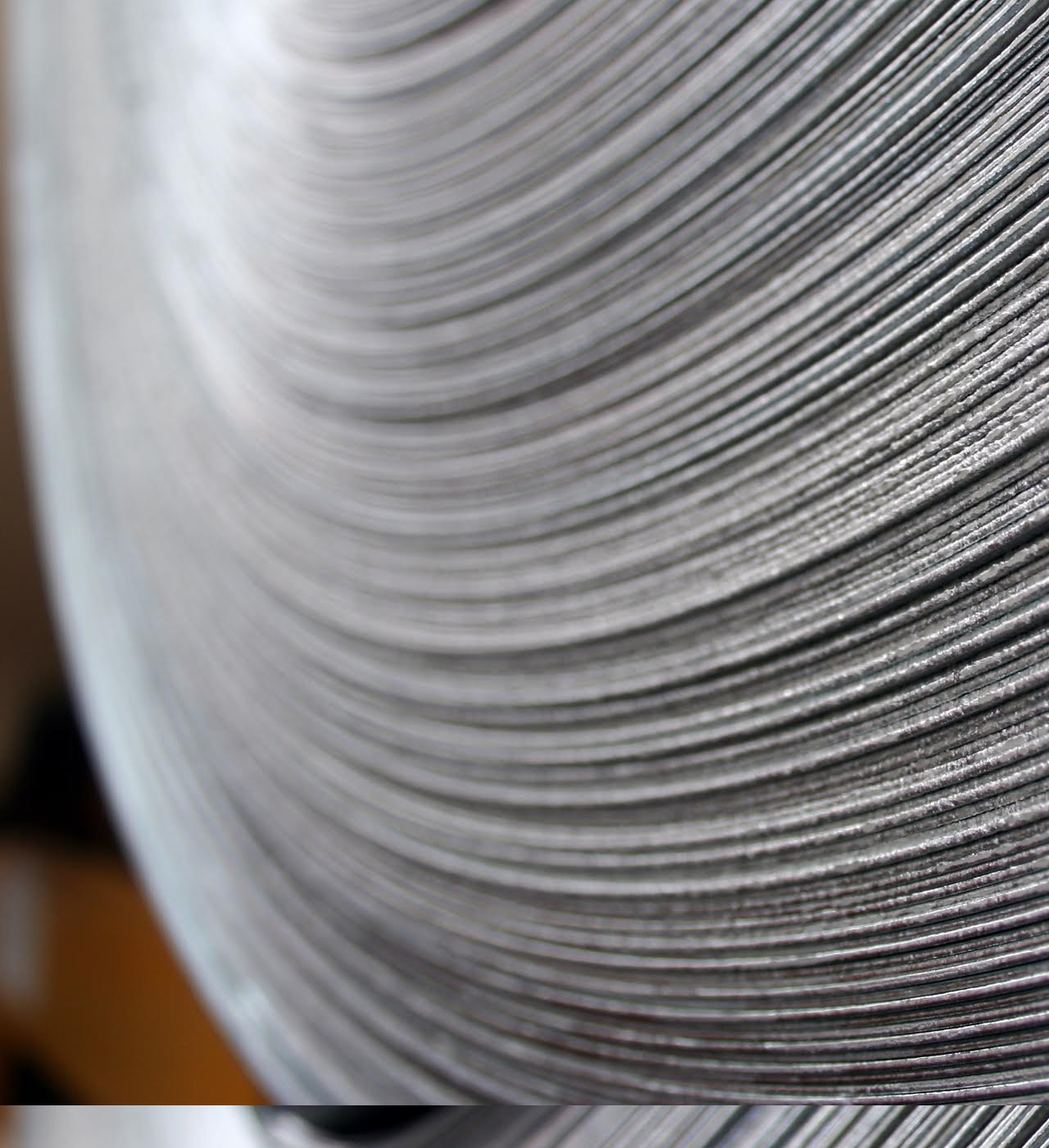
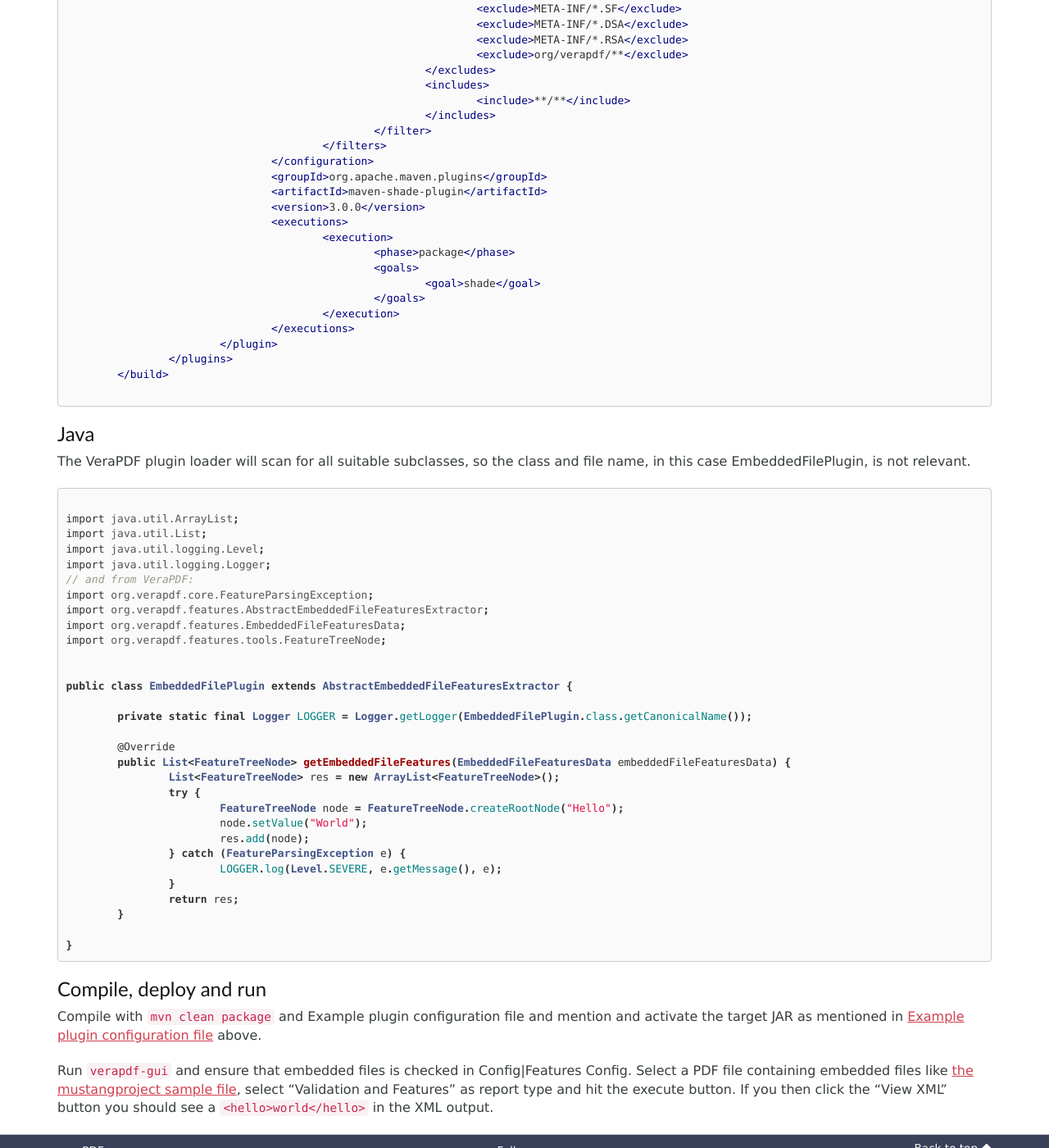
Before and after one commit to veraPDF/veraPDF.github.io, a Jekyll site: the page built from plugins/index.md, in a window 1280 px wide and 1400 px high, scrolled down 3563 px. Shown: the whole window at 82% size. Built offline with Jekyll 4.4.1, drawn with Linux system fonts in a browser that asks for light colours; nearby versions of some CDN libraries; some of the changed text lies outside the part shown.

Commit message:
Update index.md
Added a more complete (e.g.  pom.xml including) hello-world plugin example at least for plugins on embedded files.

````diff
--- a/plugins/index.md
+++ b/plugins/index.md
@@ -100,3 +100,103 @@ The method normally implements the following steps:
   2. Trigger the Tool to process it (for example, start CLI with corresponding arguments that include paths to temporary files with the input data)
   3. Transform the output of the Tool into the list of FeaturesTreeNode objects (for example, parse the CLI output XML file and add the required information as a child nodes of some root FeaturesTreeNode object)
   4. Return the generated list of FeaturesTreeNode objects to the Features Reporter
+
+## Hello-Embedded plugin
+This is an example setup for a plugin running on embedded files
+### Maven
+In your pom.xml you will need the possibility to refer to VeraPDF classes, i.e., a VeraPDF dependency,
+and the possibility to create a Jar file with your code but without the VeraPDF classes you just referred, e.g. using the
+Maven shade plugin.
+
+```xml
+	<dependencies>
+		<dependency>
+			<groupId>org.verapdf</groupId>
+			<artifactId>core</artifactId>
+			<version>1.6.2</version>
+		</dependency>
+	</dependencies>
+	<build>
+
+		<plugins>
+			<plugin>
+				<configuration>
+					<minimizeJar>true</minimizeJar>
+					<filters>
+						<filter>
+							<artifact>*:*</artifact>
+							<excludes>
+								<exclude>META-INF/*.SF</exclude>
+								<exclude>META-INF/*.DSA</exclude>
+								<exclude>META-INF/*.RSA</exclude>
+								<exclude>org/verapdf/**</exclude>
+							</excludes>
+							<includes>
+								<include>**/**</include>
+							</includes>
+						</filter>
+					</filters>
+				</configuration>
+				<groupId>org.apache.maven.plugins</groupId>
+				<artifactId>maven-shade-plugin</artifactId>
+				<version>3.0.0</version>
+				<executions>
+					<execution>
+						<phase>package</phase>
+						<goals>
+							<goal>shade</goal>
+						</goals>
+					</execution>
+				</executions>
+			</plugin>
+		</plugins>
+	</build>
+
+```
+### Java
+
+The VeraPDF plugin loader will scan for all suitable subclasses, so the class and file name, in this case EmbeddedFilePlugin, is not relevant.
+
+```java
+
+import java.util.ArrayList;
+import java.util.List;
+import java.util.logging.Level;
+import java.util.logging.Logger;
+// and from VeraPDF:
+import org.verapdf.core.FeatureParsingException;
+import org.verapdf.features.AbstractEmbeddedFileFeaturesExtractor;
+import org.verapdf.features.EmbeddedFileFeaturesData;
+import org.verapdf.features.tools.FeatureTreeNode;
+
+
+public class EmbeddedFilePlugin extends AbstractEmbeddedFileFeaturesExtractor {
+
+	private static final Logger LOGGER = Logger.getLogger(EmbeddedFilePlugin.class.getCanonicalName());
+
+	@Override
+	public List<FeatureTreeNode> getEmbeddedFileFeatures(EmbeddedFileFeaturesData embeddedFileFeaturesData) {
+		List<FeatureTreeNode> res = new ArrayList<FeatureTreeNode>();
+		try {
+			FeatureTreeNode node = FeatureTreeNode.createRootNode("Hello");
+			node.setValue("World");
+			res.add(node);
+		} catch (FeatureParsingException e) {
+			LOGGER.log(Level.SEVERE, e.getMessage(), e);
+		}
+		return res;
+	}
+
+}
+```
+
+### Compile, deploy and run
+
+
+Compile with `mvn clean package` and Example plugin configuration file and mention and activate the target JAR as mentioned in [Example plugin configuration file](#example-plugin-configuration-file) above.
+
+
+Run `verapdf-gui` and ensure that embedded files is checked in Config|Features Config.
+Select a PDF file containing embedded files like [the mustangproject sample file](http://www.mustangproject.org/MustangGnuaccountingBeispielRE-20170509_505.pdf),
+select "Validation and Features" as report type and hit the execute button.
+If you then click the "View XML" button you should see a `<hello>world</hello>` in the XML output.
````
